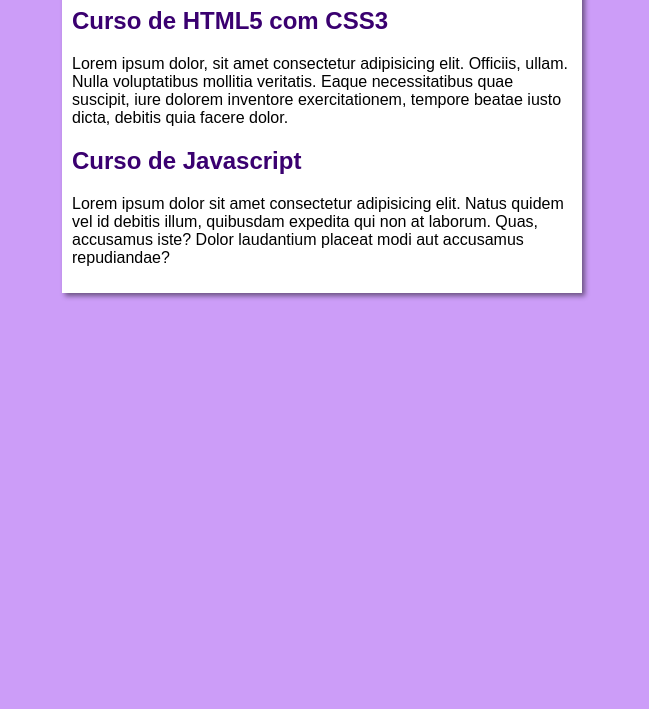
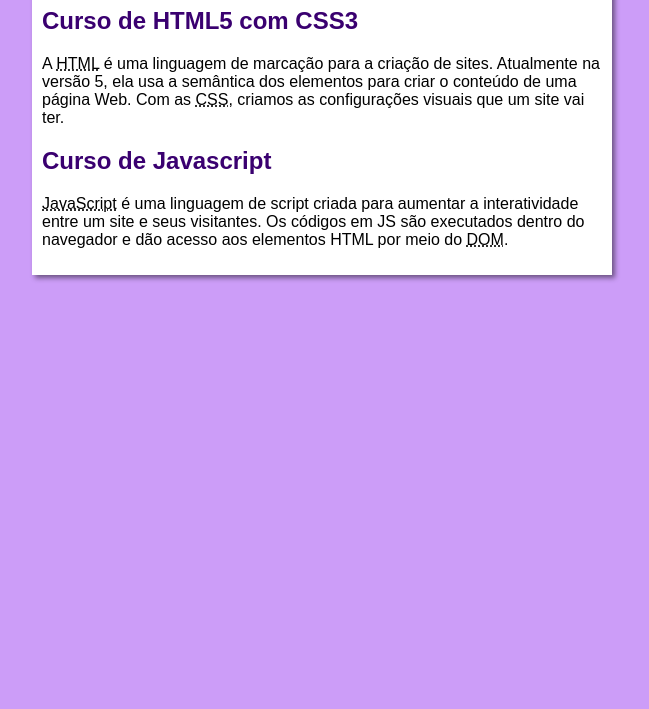
Before and after one commit to Gustavo-A-Mendes/projeto-site, a plain HTML site: page index.html in a window 1280 px wide. Shown: the part 91-800 px from the top of the page, without its empty margins (318-967 px from the left). Drawn offline with Linux system fonts and the light colour scheme.

Commit message:
texto-artigo

```diff
--- a/estilos/style.css
+++ b/estilos/style.css
@@ -10,7 +10,7 @@ body {
 
 main {
     background-color: white;
-    width: 500px;
+    width: 560px;
     margin: auto;
     padding: 10px;
     box-shadow: 3px 3px 5px rgba(0, 0, 0, 0.473);
--- a/index.html
+++ b/index.html
@@ -13,11 +13,11 @@
         </header>
         <article>
             <h2>Curso de HTML5 com CSS3</h2>
-            <p>Lorem ipsum dolor, sit amet consectetur adipisicing elit. Officiis, ullam. Nulla voluptatibus mollitia veritatis. Eaque necessitatibus quae suscipit, iure dolorem inventore exercitationem, tempore beatae iusto dicta, debitis quia facere dolor.</p>
+            <p>A <abbr title="HyperText Markup Language">HTML</abbr> é uma linguagem de marcação para a criação de sites. Atualmente na versão 5, ela usa a semântica dos elementos para criar o conteúdo de uma página Web. Com as <abbr title="Cascading Style Sheets">CSS</abbr>, criamos as configurações visuais que um site vai ter.</p>
         </article>
         <article>
             <h2>Curso de Javascript</h2>
-            <p>Lorem ipsum dolor sit amet consectetur adipisicing elit. Natus quidem vel id debitis illum, quibusdam expedita qui non at laborum. Quas, accusamus iste? Dolor laudantium placeat modi aut accusamus repudiandae?</p>
+            <p><abbr title="JavaScript">JavaScript</abbr> é uma linguagem de script criada para aumentar a interatividade entre um site e seus visitantes. Os códigos em JS são executados dentro do navegador e dão acesso aos elementos HTML por meio do <abbr title="Documento Object Model">DOM</abbr>.</p>
         </article>
     </main>
 </body>
```
